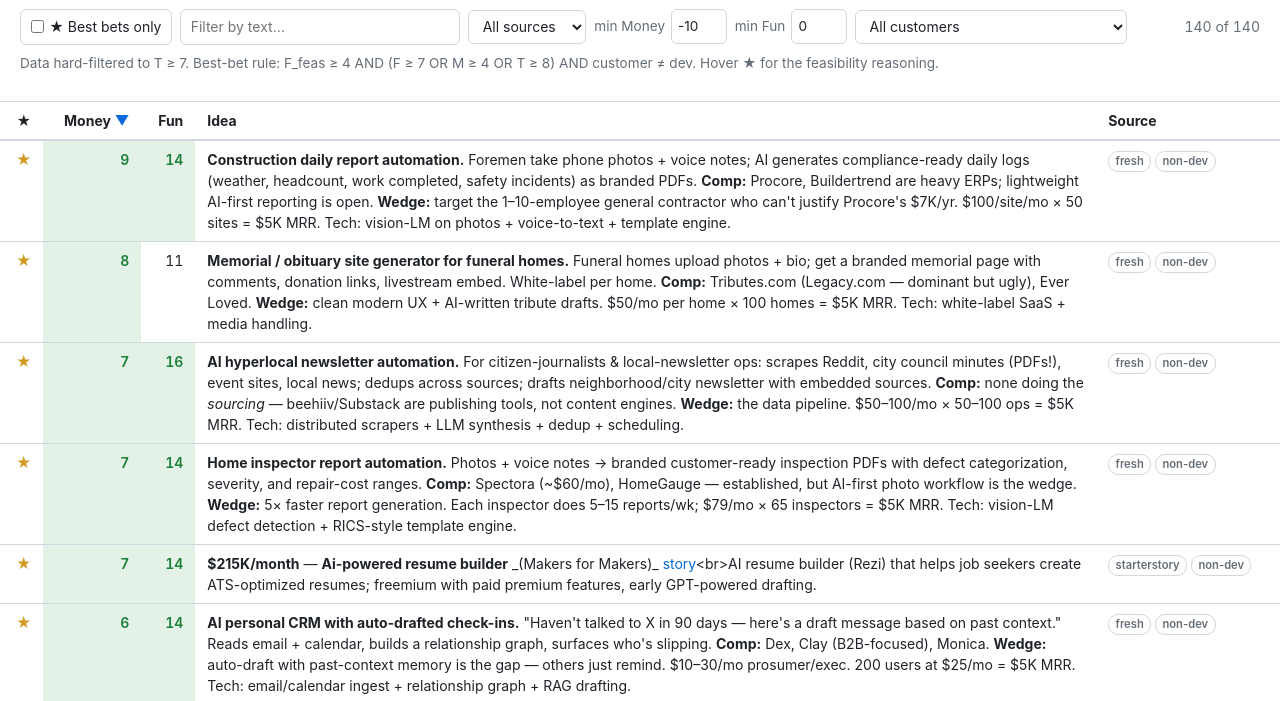
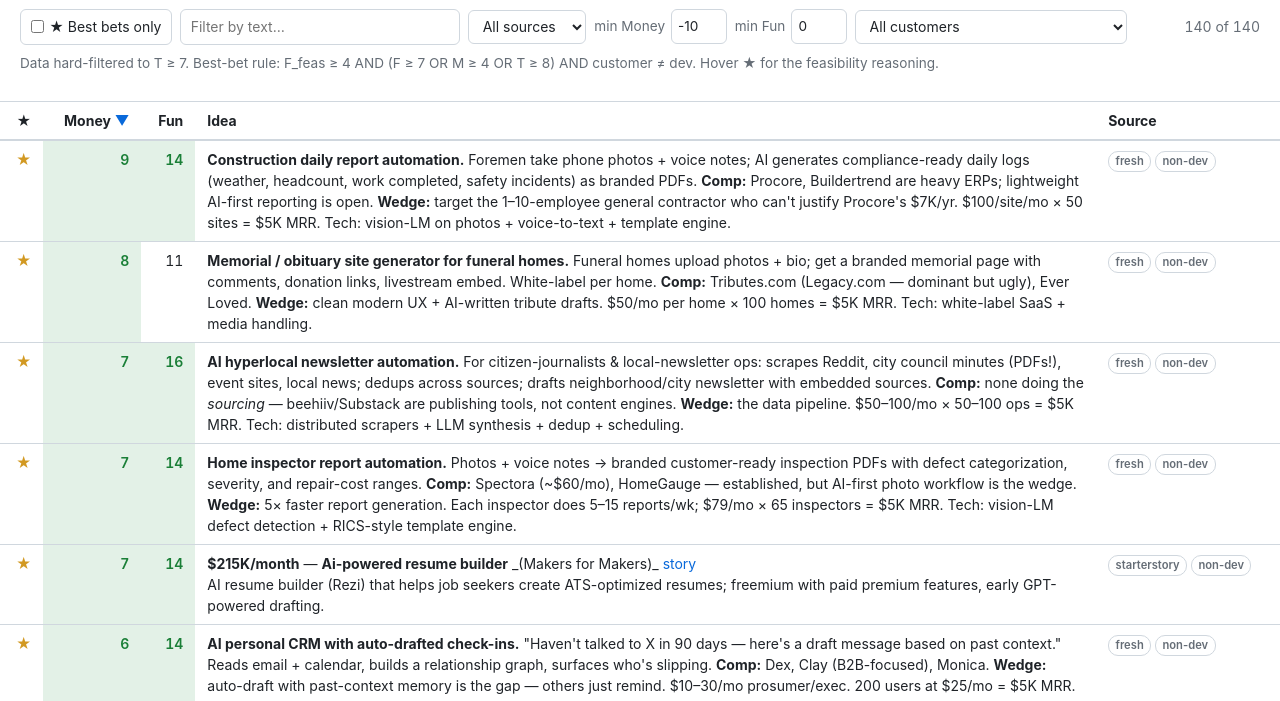
Before and after one commit to sass-maker/saas-ideas, a website: page site/index.html in a window 1280 px wide. Shown: the part 97-798 px from the top of the page. Drawn offline with Linux system fonts and the light colour scheme.

Commit message:
fix: render catalog story separators

```diff
--- a/site/index.html
+++ b/site/index.html
@@ -109,10 +109,12 @@ const countEl = document.getElementById('count');
 const emptyEl = document.getElementById('empty');
 const STRONG = 7;
 
-// Tiny markdown subset: [text](url) → <a>, **text** → <b>, *text* → <i>, `text` → <code>
+// Tiny markdown subset: [text](url) → <a>, **text** → <b>, *text* → <i>,
+// `text` → <code>, and the build pipeline's <br> separator → a line break.
 function md(s) {
   return s
     .replace(/&/g,'&amp;').replace(/</g,'&lt;').replace(/>/g,'&gt;')
+    .replace(/&lt;br\s*\/?&gt;/gi, '<br>')
     .replace(/\[([^\]]+)\]\(([^)]+)\)/g, '<a href="$2" target="_blank" rel="noopener">$1</a>')
     .replace(/\*\*([^*]+)\*\*/g, '<b>$1</b>')
     .replace(/(?<!\*)\*([^*]+)\*(?!\*)/g, '<i>$1</i>')
```
